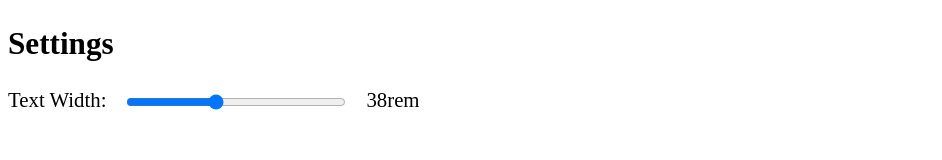
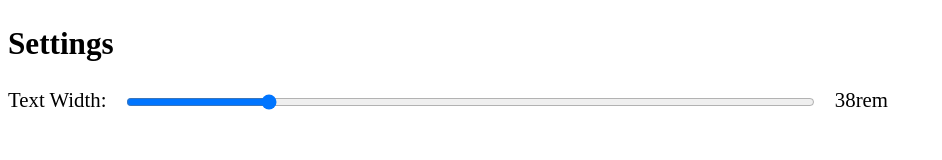
Before and after one commit to DominicWrege/IliasReviewImprover, a browser extension: page settings.html in a window 1280 px wide. Shown: the whole page, without its empty margins (0-942 px from the left). Drawn offline with Linux system fonts and the light colour scheme.

Commit message:
more width settings

```diff
--- a/settings.html
+++ b/settings.html
@@ -13,15 +13,19 @@
     }
 
     main {
-        width: 75%;
+        width: 90%;
+        max-width: 55rem;
         display: flex;
         align-items: self-end;
+        white-space:nowrap;
+
     }
 
     #width-slider {
         min-width: 220px;
         margin-left: 1.5em;
         margin-right: 1.5em;
+        width: 100%;
     }
 </style>
 
@@ -29,7 +33,7 @@
     <h2>Settings</h2>
     <main>
         <label for="width-slider">Text Width:</label>
-        <input type="range" id="width-slider" name="width-setting" min="30" max="50" step="1" />
+        <input type="range" id="width-slider" name="width-setting" min="30" max="70" step="1" />
         <div id="value-slider"></div>
     </main>
 </body>
--- a/src/main.js
+++ b/src/main.js
@@ -79,7 +79,7 @@ function createAnswerDiv(anwser, widthStyle) {
     div.style.padding = 0;
     div.style.background = "#FFF !important";
     anwser.style.border = "none";
-    div.style.maxWidth = "500px";
+    // div.style.maxWidth = "700px !important";
     anwser.style.color = "black";
     div.appendChild(anwser);
     return div;
```
Also changed, not shown: manifest.json.
